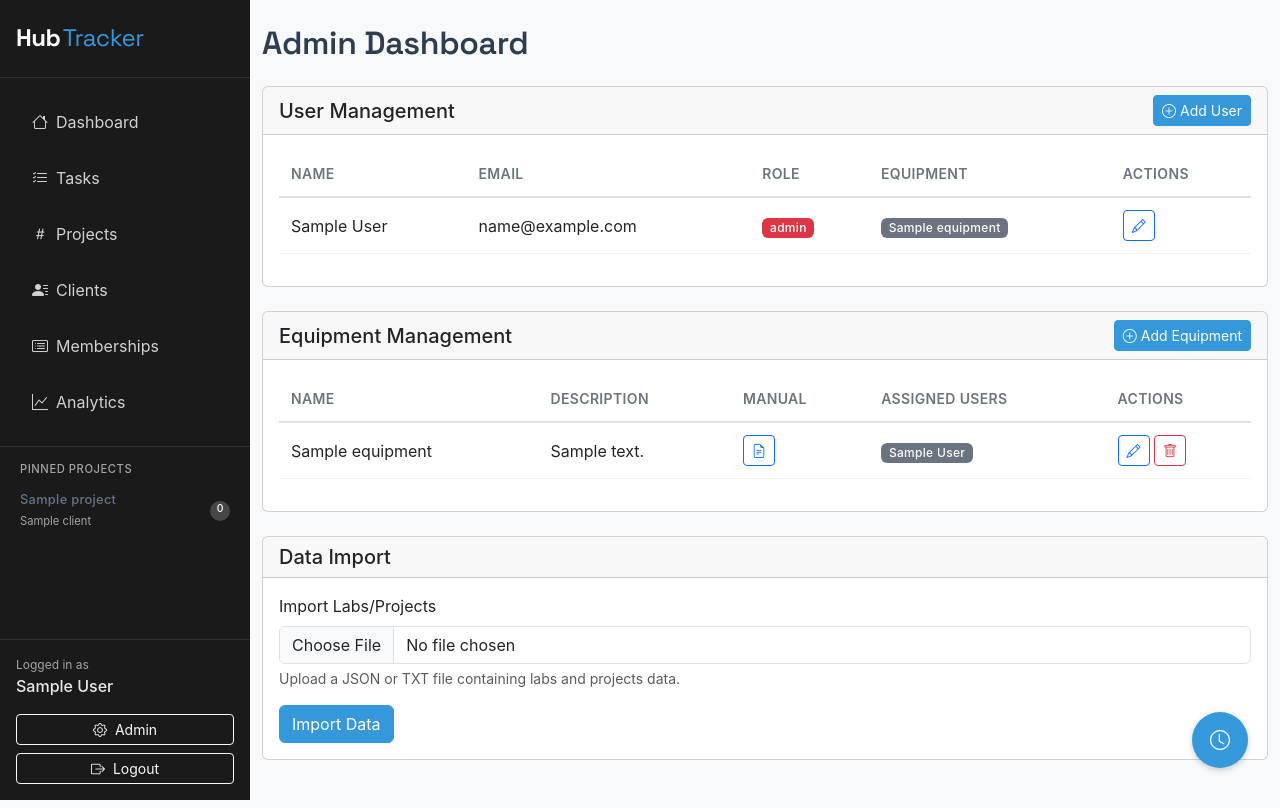
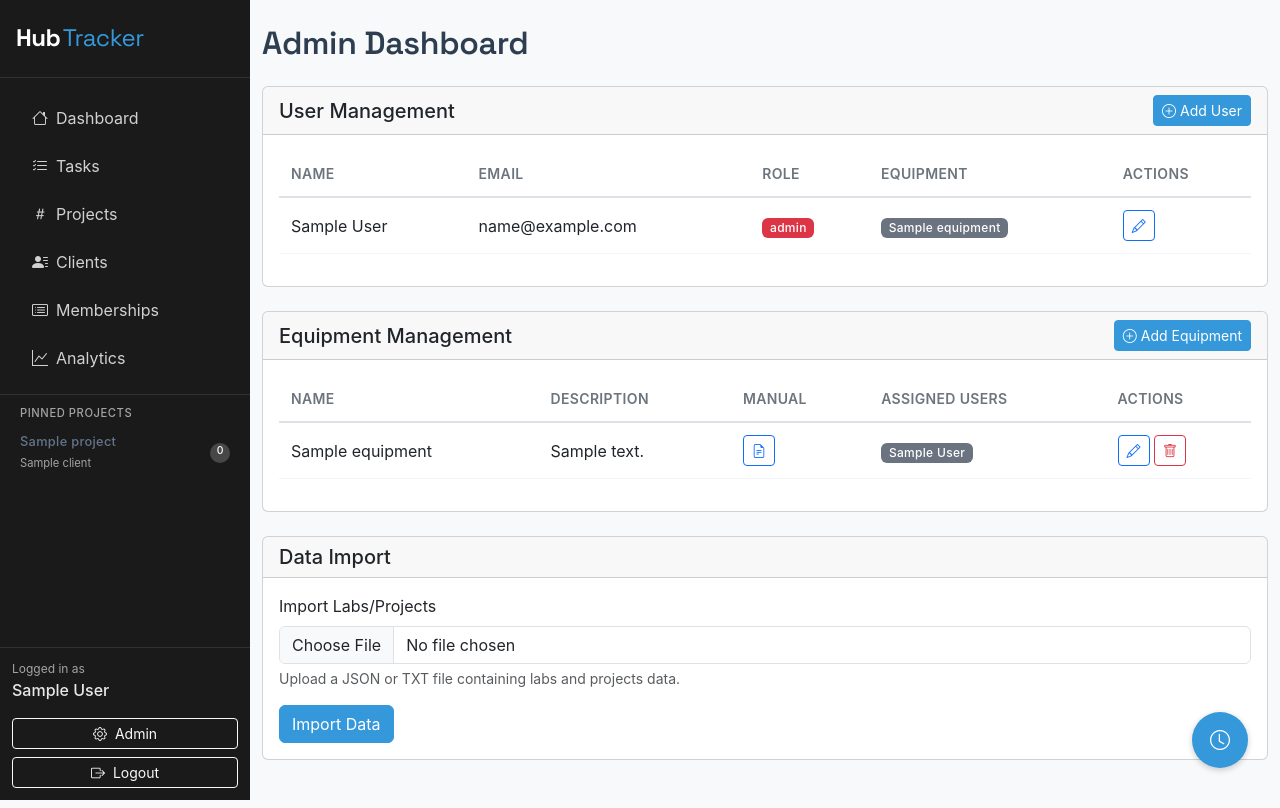
Before and after one commit to Neurotech-Hub/HubTracker, a Flask app: page /admin in a window 1280 px wide. Run offline with Flask 3, Linux system fonts and the light colour scheme; the visitor is signed in with stand-in values (Sample User, id 1); tables that the repository leaves empty hold one stand-in row (values such as "Sample post"); some libraries are stand-ins or nearby versions.

Commit message:
tighter nav

```diff
--- a/static/css/style.css
+++ b/static/css/style.css
@@ -62,8 +62,8 @@ body {
 
 .sidebar .nav-link {
     color: rgba(255, 255, 255, 0.8);
-    padding: 0.75rem 1rem;
-    margin: 0.25rem 1rem;
+    padding: 0.6rem 1rem;
+    margin: 0.15rem 1rem;
     border-radius: 0.375rem;
     transition: all 0.2s ease;
 }
@@ -79,7 +79,7 @@ body {
 }
 
 .sidebar-footer {
-    padding: 1rem;
+    padding: 0.75rem;
     border-top: 1px solid rgba(255, 255, 255, 0.1);
 }
 
@@ -1809,8 +1809,8 @@ body.mobile-nav-expanded {
 /* Pinned Projects Sidebar Section */
 .sidebar-section {
     border-top: 1px solid rgba(255, 255, 255, 0.1);
-    padding: 1rem 0.75rem 0 0.75rem;
-    margin-top: 1rem;
+    padding: 0.75rem 0.75rem 0 0.75rem;
+    margin-top: 0.75rem;
 }
 
 .sidebar-section-header h6 {
@@ -1829,8 +1829,8 @@ body.mobile-nav-expanded {
     display: flex;
     align-items: center;
     justify-content: space-between;
-    padding: 0.5rem 0.5rem;
-    margin-bottom: 0.25rem;
+    padding: 0.4rem 0.5rem;
+    margin-bottom: 0.15rem;
     border-radius: 6px;
     font-size: 0.85rem;
     text-decoration: none;
@@ -2258,6 +2258,13 @@ h2.mb-0 {
     color: #2c3e50;
     font-size: 2rem;
     letter-spacing: -0.01em;
+}
+
+/* Mobile-specific dashboard greeting */
+@media (max-width: 768px) {
+    h2.mb-0 {
+        font-size: 1.5rem;
+    }
 }
 
 /* Activity Icons */
```
